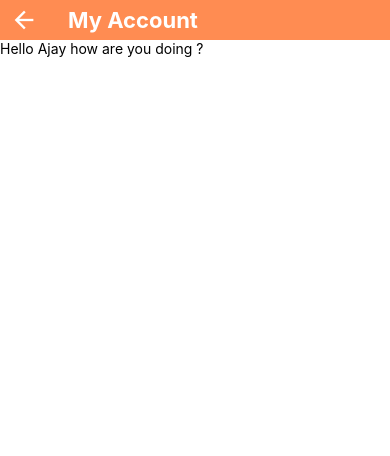
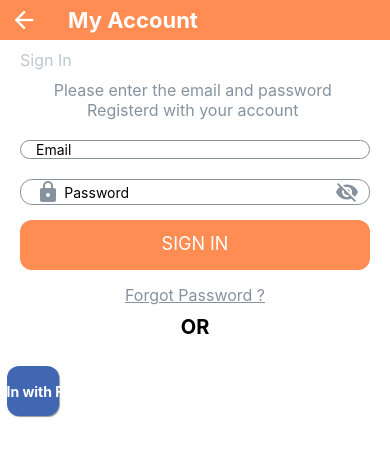
Before and after one commit to ajprince21/FastFood, a React Native app: screen / in a window 390 px wide. Shown: the top 456 px of the page. Built offline with nearby package versions, Linux system fonts and the light colour scheme.

Commit message:
Created login Screen

```diff
--- a/App.js
+++ b/App.js
@@ -1,27 +1,25 @@
 import React from "react";
 
-import {View, Text, StyleSheet, StatusBar} from 'react-native'
-import Header from "./src/components/Header";
+import { View, Text, StyleSheet, StatusBar } from 'react-native'
 import { colors } from "./src/global/styles";
+import SignInScreen from "./src/screens/authScreens/signInScreen";
 
-export default function App(){
-  return(
+export default function App() {
+  return (
     <View style={styles.conatiner}>
       <StatusBar
         barStyle="light-content"
         backgroundColor={colors.statusbar}
-
       />
-      <Header title={'My Account'}/>
-      <Text>Hello Ajay how are you doing ?</Text>
+      <SignInScreen />
     </View>
   )
 }
 
 
 const styles = StyleSheet.create({
-  conatiner:{
-    flex:1,
-    backgroundColor:'#fff'
+  conatiner: {
+    flex: 1,
+    backgroundColor: '#fff'
   }
 })
--- a/package.json
+++ b/package.json
@@ -14,6 +14,7 @@
     "@rneui/themed": "^0.0.0-edge.2",
     "react": "18.2.0",
     "react-native": "0.72.3",
+    "react-native-animatable": "^1.3.3",
     "react-native-reanimated": "^3.4.1",
     "react-native-safe-area-context": "^4.7.1",
     "react-native-vector-icons": "^10.0.0"
--- a/src/components/Header.js
+++ b/src/components/Header.js
@@ -4,13 +4,13 @@ import {colors , parameters} from "../global/styles";
 
 import { Icon } from '@rneui/themed';
 
-export default function Header({title}){
+export default function Header({title, type}){
     return(
         <View style={styles.header}>
             <View   style={{marginLeft:10}}>
                 <Icon
                     type="MaterialIcons"
-                    name="arrow-back"
+                    name={type}
                     color={colors.headerText} size={28}
                     onPress={()=> {}}
 
--- a/src/global/styles.js
+++ b/src/global/styles.js
@@ -1,17 +1,41 @@
 import { StyleSheet } from "react-native";
 
 export const colors = {
-    buttons :'#ff8c52',
-    grey1:'#43484d',
-    grey2:'#5e6977',
-    grey3:'#86939e',
-    grey4:'#bdc6cf',
-    grey5:'#e1e8ee',
-    CardComment:'#86939e',
-    CardBackground:'#ffffff',
-    statusbar:'#ff8c52',
-    headerText:'#ffffff'
+    buttons: '#ff8c52',
+    grey1: '#43484d',
+    grey2: '#5e6977',
+    grey3: '#86939e',
+    grey4: '#bdc6cf',
+    grey5: '#e1e8ee',
+    CardComment: '#86939e',
+    CardBackground: '#ffffff',
+    statusbar: '#ff8c52',
+    headerText: '#ffffff'
 }
 export const parameters = {
-    headerHeight : 40
+    headerHeight: 40,
+    buttonStyle: {
+        backgroundColor: '#ff8c52',
+        alignContent: 'center',
+        justifyContent: 'center',
+        borderRadius: 12,
+        borderwidth: 1,
+        borderColor: '#FfBc52',
+        height: 50,
+        paddingHorizontal: 20,
+        width: '100%',
+    },
+    buttonTitleStyle: {
+        color: 'white',
+        fontsize: 20,
+        fontweight: 'bold',
+        alignItems: 'center',
+        justifyContent: 'center',
+        marginTop: -3,
+    },
 }
+
+export const title = {
+    color: colors.grey4,
+    fontSize: 16
+}
--- /dev/null
+++ b/src/screens/authScreens/signInScreen.js
@@ -0,0 +1,116 @@
+import { StyleSheet, Text, View, TextInput } from 'react-native'
+import React, { useState, useRef } from 'react'
+import * as Animatable from 'react-native-animatable';
+import { colors, parameters, title } from '../../global/styles';
+import { Icon, Button, SocialIcon  } from '@rneui/themed';
+
+import Header from '../../components/Header';
+import { color } from '@rneui/base';
+
+
+export default function SignInScreen() {
+    const [textInputFocus, setTextInputFocus] = useState(false);
+
+    const textInput1 = useRef(1);
+    const textInput2 = useRef(2)
+
+
+    return (
+        <View style={styles.container}>
+            <Header title={'My Account'} type={"arrow-back"} />
+            <View style={{ marginLeft: 20, marginTop: 10 }}>
+                <Text style={title}>Sign In</Text>
+            </View>
+            <View style={{ alignItems: 'center', marginTop: 10, }}>
+                <Text style={styles.text1}>Please enter the email and password </Text>
+                <Text style={styles.text1}>Registerd with your account </Text>
+            </View>
+            <View style={{ marginTop: 20 }}>
+                <View>
+                    <TextInput
+                        style={styles.TextInput1}
+                        placeholder='Email'
+                        ref={textInput1}
+                    />
+                </View>
+                <View style={styles.TextInput2}>
+                    <Animatable.View animation={textInputFocus ? '' : "fadeInLeft"} duration={400}>
+                        <Icon name='lock' iconStyle={{ color: colors.grey3 }} type='material' style={{}} />
+                    </Animatable.View>
+                    <TextInput
+                        placeholder='Password'
+                        ref={textInput2}
+                        onFocus={() => {
+                            setTextInputFocus(false)
+                        }}
+                        onBlur={() => {
+                            setTextInputFocus(true)
+                        }}
+                        style={{
+                            width: '80%'
+                        }}
+                    />
+                    <Animatable.View animation={textInputFocus ? '' : "fadeInLeft"} duration={400}>
+                        <Icon name='visibility-off' iconStyle={{ color: colors.grey3 }} type='material' style={{ marginRight: 10 }} />
+                    </Animatable.View>
+                </View>
+                <View style={{ marginTop: 15, marginHorizontal: 20 }}>
+                    <Button
+                        title={'SIGN IN'}
+                        buttonStyle={parameters.buttonStyle}
+                        titleStyle={parameters.buttonTitleStyle}
+                    />
+                </View>
+                <View style={{ alignItems: 'center', marginTop: 15 }}>
+                    <Text style={{ ...styles.text1, textDecorationLine: 'underline' }}>Forgot Password ?</Text>
+                </View>
+                <View style={{ alignItems: 'center', marginTop: 10, marginBottom: 20 }}>
+                    <Text style={{ fontSize: 20, fontWeight: 'bold' }}>OR</Text>
+                </View>
+            </View>
+            <View>
+                <SocialIcon
+                    title='Sign In with Facebook'
+                    button={true}
+                    type='facebook'
+                    style={styles.socialIcon}
+                    onPress={()=>{}}
+                />
+            </View>
+        </View>
+    )
+}
+
+
+const styles = StyleSheet.create({
+    container: {
+        flex: 1
+    },
+    text1: {
+        color: colors.grey3,
+        fontSize: 16
+    },
+    TextInput1: {
+        borderWidth: 1,
+        borderColor: '#86939e',
+        marginHorizontal: 20,
+        borderRadius: 12,
+        marginBottom: 20,
+        paddingLeft: 15
+    },
+    TextInput2: {
+        borderWidth: 1,
+        borderRadius: 12,
+        marginHorizontal: 20,
+        borderColor: '#86939e',
+        flexDirection: 'row',
+        justifyContent: 'space-between',
+        alignItems: 'center',
+        alignContent: 'center',
+        paddingLeft: 15
+    },
+    socialIcon:{
+        borderRadius:12,
+        height:50
+    }
+})
```
Also changed, not shown: 2 other files (tests, documents, lock files or other folders).
